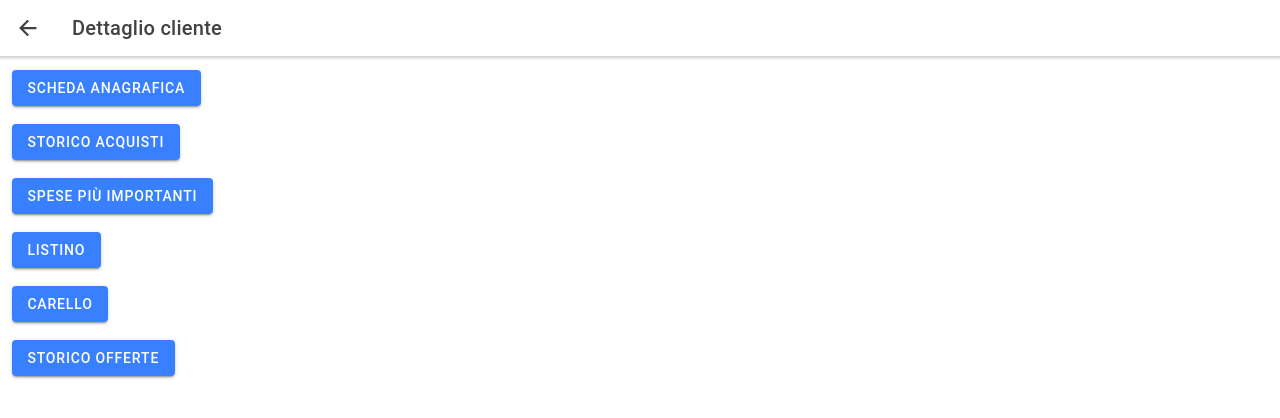
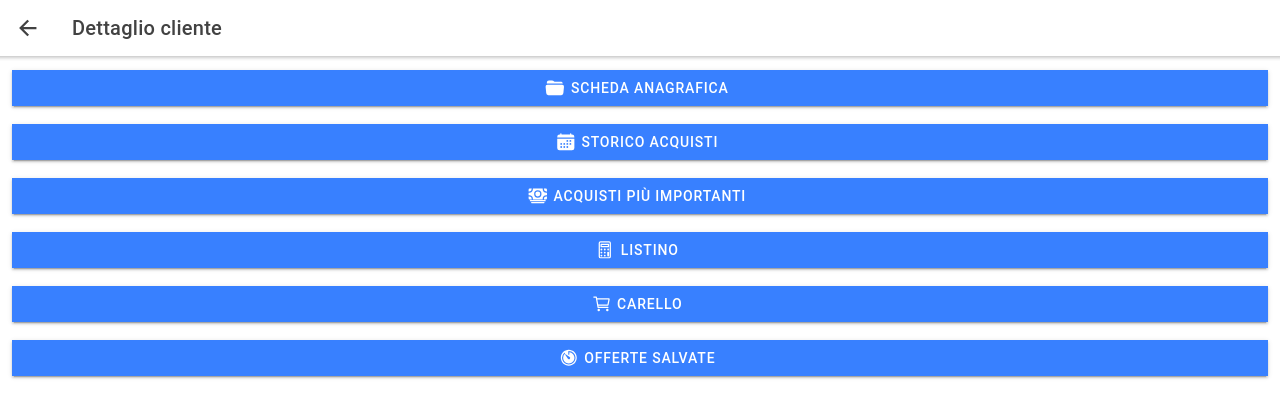
Before and after one commit to thales77/agenti-ionic-react, a React (Create React App) app: page /ClientDetailPage in a window 1280 px wide. Shown: the top 418 px of the page. Built offline with nearby package versions, Linux system fonts and the light colour scheme.

Commit message:
Client info modal

```diff
--- /dev/null
+++ b/src/components/ClientInfoModal.tsx
@@ -0,0 +1,56 @@
+import {
+  IonList,
+  IonItem,
+  IonLabel,
+  IonIcon,
+  IonListHeader
+} from '@ionic/react';
+
+
+const ClientInfoModal = () => {
+
+  return (
+    <>
+      <IonList>
+        <IonListHeader>
+          Anagrafica
+        </IonListHeader>
+        <IonItem>
+          <IonLabel>Codice - Partita Iva</IonLabel>
+        </IonItem>
+        <IonItem>
+          <IonLabel>Ragione sociale</IonLabel>
+        </IonItem>
+        <IonItem>
+          <IonLabel>Indirizzo</IonLabel>
+        </IonItem>
+        <IonItem>
+          <IonLabel>Telefono</IonLabel>
+        </IonItem>
+        <IonItem>
+          <IonLabel>Email</IonLabel>
+        </IonItem>
+      </IonList>
+      <IonList>
+        <IonListHeader>
+          Informazioni commerciali
+        </IonListHeader>
+        <IonItem>
+          <IonLabel>Fatturato</IonLabel>
+        </IonItem>
+        <IonItem>
+          <IonLabel>Modalita di pagamento</IonLabel>
+        </IonItem>
+        <IonItem>
+          <IonLabel>Stato</IonLabel>
+        </IonItem>
+        <IonItem>
+          <IonLabel>Agente</IonLabel>
+        </IonItem>
+      </IonList>
+    </>
+
+  );
+};
+
+export default ClientInfoModal;
--- a/src/components/ClientList.tsx
+++ b/src/components/ClientList.tsx
@@ -8,9 +8,8 @@ import {
   IonIcon
 } from '@ionic/react';
 
-
 import { CallNumber } from '@ionic-native/call-number';
-import { informationCircle, informationCircleOutline } from 'ionicons/icons';
+import { informationCircleOutline } from 'ionicons/icons';
 
 type Props = {
   clientArray: {
@@ -23,6 +22,7 @@ type Props = {
   }[]
 };
 
+
 const ClientList = ({ clientArray }: Props) => {
 
   const Call = (phoneNumber: string) => {
@@ -33,7 +33,7 @@ const ClientList = ({ clientArray }: Props) => {
     <IonList>
       {clientArray.map((client) => (
         <IonItemSliding key={client.codice}>
-          <IonItem href="/ClientDetailPage">
+          <IonItem href='/ClientDetailPage'>
             <IonLabel>
               <IonLabel color="dark"><p>{client.codice}</p></IonLabel>
               <IonLabel color="dark"><h3>{client.ragSociale} </h3></IonLabel>
--- a/src/components/ItemList.tsx
+++ b/src/components/ItemList.tsx
@@ -2,10 +2,11 @@ import {
   IonList,
   IonItem,
   IonLabel,
-  IonIcon
+  IonIcon,
+  IonBadge
 } from '@ionic/react';
 
-import { cardOutline, cardSharp, cart, informationCircle } from 'ionicons/icons';
+import { cardOutline, cardSharp, cart, cartOutline, informationCircle } from 'ionicons/icons';
 
 type Props = {
   itemArray: {
@@ -29,10 +30,10 @@ const ItemList = ({ itemArray }: Props) => {
               <IonLabel color="dark"><p>{item.codiceArticolo} - {item.codForn1}</p></IonLabel>
               <IonLabel color="dark"><h3>{item.descrizione} </h3></IonLabel>
               <IonLabel color="medium"><p>{item.fornitoreArticolo}</p></IonLabel>
-            <IonLabel color="medium"><p>disp: {item.dispTot} {item.UMI}</p></IonLabel>
             </IonLabel>
             <IonIcon icon={cardOutline} slot="start" />
-        </IonItem>
+            <IonBadge slot="end">{item.dispTot} {item.UMI}</IonBadge>
+          </ IonItem>
       ))}
     </IonList>
   );
--- a/src/pages/ClientDetailPage.tsx
+++ b/src/pages/ClientDetailPage.tsx
@@ -10,14 +10,20 @@ import {
   IonTitle,
   IonToolbar,
   IonButtons,
-  IonBackButton
+  IonBackButton,
+  IonIcon,
+  IonModal
 } from '@ionic/react';
 import './ClientDetailPage.css';
 
-//test data
-import testData from '../testData';
+import { calculatorOutline, calendar, cartOutline, cash, folderOpen, timer } from 'ionicons/icons';
+import ClientInfoModal from '../components/ClientInfoModal';
 
 const ClientDetailPage: React.FC = () => {
+
+  const [showModal, setShowModal] = useState(false);
+
+
   return (
     <IonPage>
       <IonHeader>
@@ -31,24 +37,52 @@ const ClientDetailPage: React.FC = () => {
       <IonContent fullscreen>
         <IonGrid>
           <IonRow>
-            <IonCol><IonButton>Scheda anagrafica</IonButton></IonCol>
+            <IonCol><IonButton expand="full" onClick={() => setShowModal(true)}>
+              <IonIcon slot="start" icon={folderOpen} />
+              Scheda anagrafica
+            </IonButton>
+            </IonCol>
           </IonRow>
           <IonRow>
-            <IonCol><IonButton>Storico acquisti</IonButton></IonCol>
+            <IonCol><IonButton expand="full">
+              <IonIcon slot="start" icon={calendar} />
+              Storico acquisti
+            </IonButton>
+            </IonCol>
           </IonRow>
           <IonRow>
-            <IonCol><IonButton>Spese più importanti</IonButton></IonCol>
+            <IonCol><IonButton expand="full">
+              <IonIcon slot="start" icon={cash} />
+              Acquisti più importanti
+            </IonButton>
+            </IonCol>
           </IonRow>
           <IonRow>
-            <IonCol><IonButton>Listino</IonButton></IonCol>
+            <IonCol><IonButton expand="full">
+            <IonIcon slot="start" icon={calculatorOutline} />
+              Listino
+              </IonButton>
+              </IonCol>
           </IonRow>
           <IonRow>
-            <IonCol><IonButton>Carello</IonButton></IonCol>
+            <IonCol><IonButton expand="full">
+            <IonIcon slot="start" icon={cartOutline} />
+              Carello
+              </IonButton>
+              </IonCol>
           </IonRow>
           <IonRow>
-            <IonCol><IonButton>Storico offerte</IonButton></IonCol>
+            <IonCol><IonButton expand="full" >
+            <IonIcon slot="start" icon={timer} />
+              Offerte salvate
+              </IonButton>
+              </IonCol>
           </IonRow>
         </IonGrid>
+        <IonModal isOpen={showModal} cssClass='my-custom-class'>
+        <ClientInfoModal />
+        <IonButton onClick={() => setShowModal(false)}>Chiudi</IonButton>
+      </IonModal>
       </IonContent>
     </IonPage>
   );
```
Lines whose indentation alone changed are shown as unchanged.
